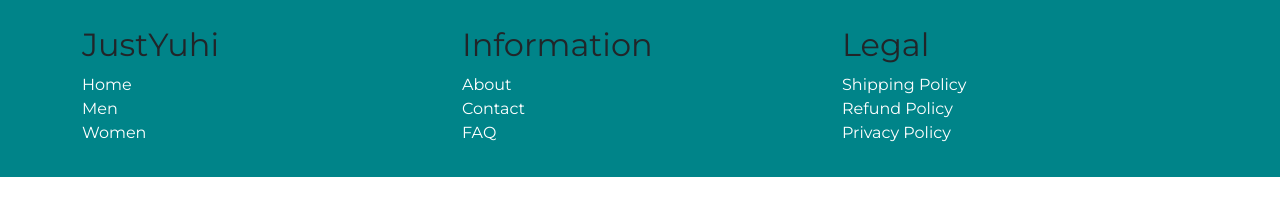
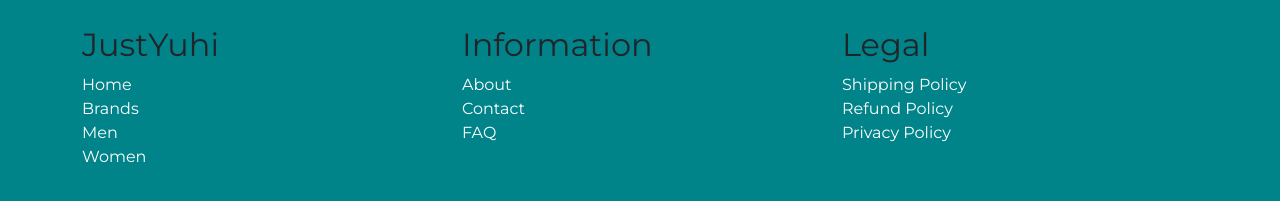
Before and after one commit to Swapvp/justyuhi-bgls, a plain HTML site: page index.html in a window 1280 px wide. Shown: the part 2954-3155 px from the top of the page. Before the commit the page ends 3131 px from the top, so only its background shows below. Drawn offline with nearby package versions, Linux system fonts and the light colour scheme.

Commit message:
brands page added

```diff
--- a/index.html
+++ b/index.html
@@ -420,7 +420,7 @@
                     <h2>JustYuhi</h2>
                     <div class="d-flex flex-column">
                         <a href="/index.html">Home</a>
-                        <!-- <a href="/pages/brands.html">Brands</a> -->
+                        <a href="/pages/brands.html">Brands</a>
                         <a href="/pages/men.html">Men</a>
                         <a href="/pages/women.html">Women</a>
                     </div>
```
Also changed, not shown: pages/brands.html (+1 -1 lines).
